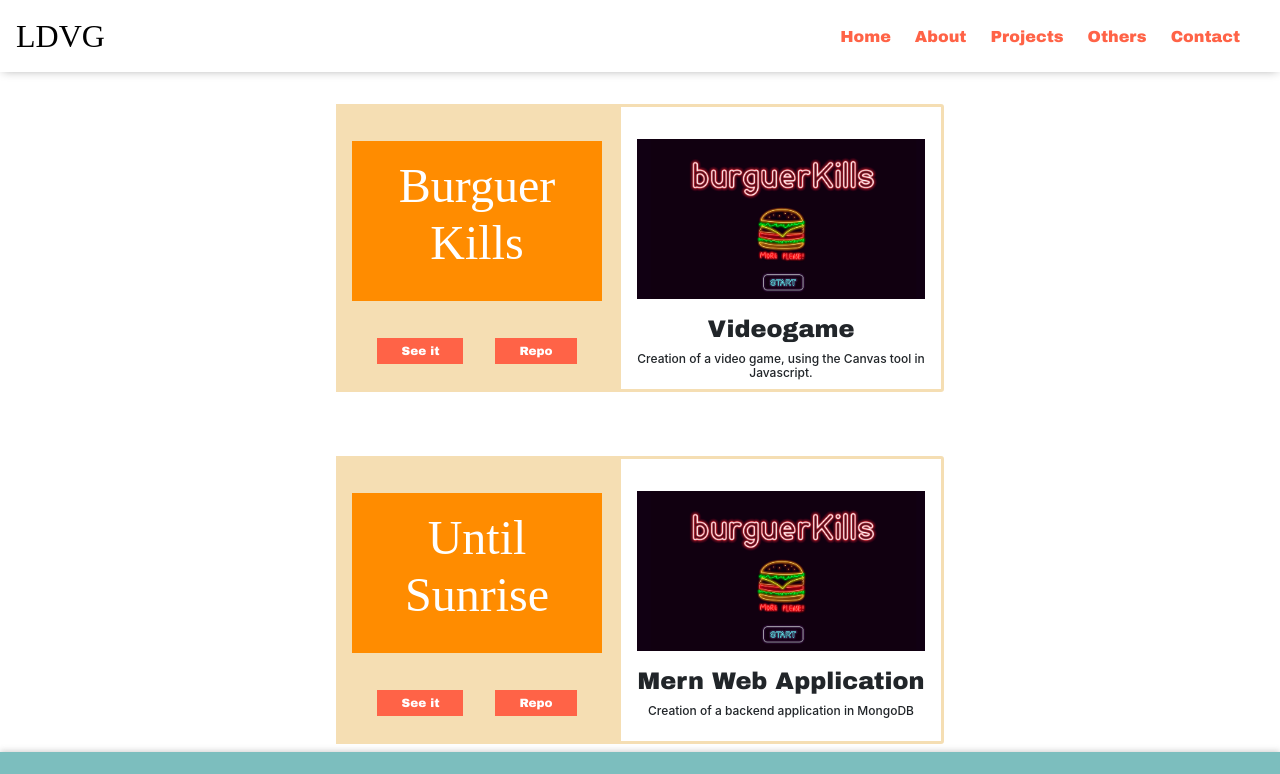
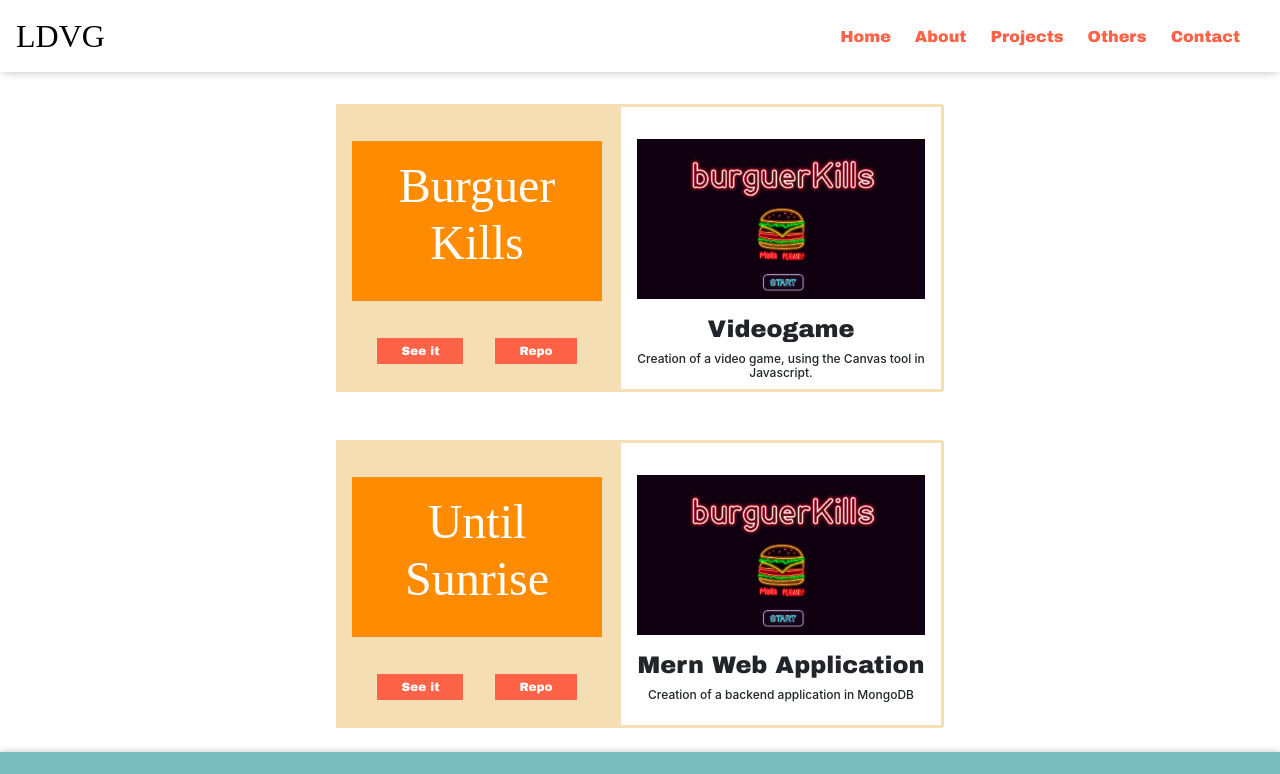
Before and after one commit to laudvg/portfolio, a React (Create React App) app: page /project in a window 1280 px wide. Shown: the top 774 px of the page. Built offline with nearby package versions, Linux system fonts and the light colour scheme; a web font is replaced by a local one.

Commit message:
css editions

```diff
--- a/src/styles/project.css
+++ b/src/styles/project.css
@@ -12,6 +12,7 @@
   width: 40rem;
   height: 20rem;
   margin: 1rem;
+  margin-bottom: 0px;
   padding: 1rem;
   display: flex;
   flex-direction: row;
```
